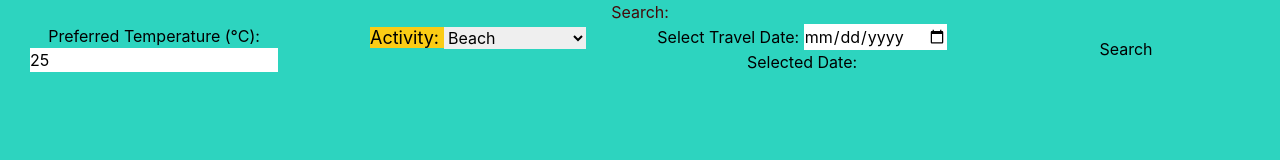
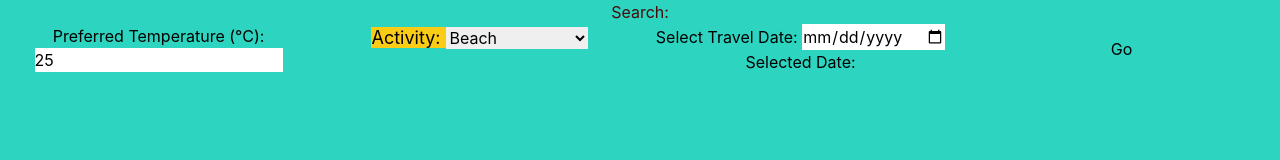
Before and after one commit to Aymankhallaf/travelSugestion, a React (Create React App) app in the folder frontend/: page / in a window 1280 px wide. Shown: the top 160 px of the page. Built offline with nearby package versions, Linux system fonts and the light colour scheme.

Commit message:
remove class image properties

```diff
--- a/frontend/src/components/search/Search.js
+++ b/frontend/src/components/search/Search.js
@@ -66,14 +66,13 @@ export function Search() {
 
     return (
         <div>
-            <div
-                className="bg-teal-400 h-screen bg-cover bg-center bg-no-repeat">
+            <div className="bg-teal-400 h-screen">
                 <h2 className='text-red-950'>Search: </h2>
-                <form className='flex flex-col md:flex-row gap-4'>
+                <form className='flex flex-col md:flex-row gap-1'>
                     <TemperatureSearch temperature={temperature} setTemperature={setTemperature} />
                     <Activity activity={activity} setActivity={setActivity} />
                     <TravelDate traveldate={traveldate} setTravelDate={setTravelDate} />
-                    <button className='flex-1' onClick={handleSearch}>Search</button>
+                    <button className='flex-1' onClick={handleSearch}>Go</button>
                 </form>
             </div>
             <div>
```
